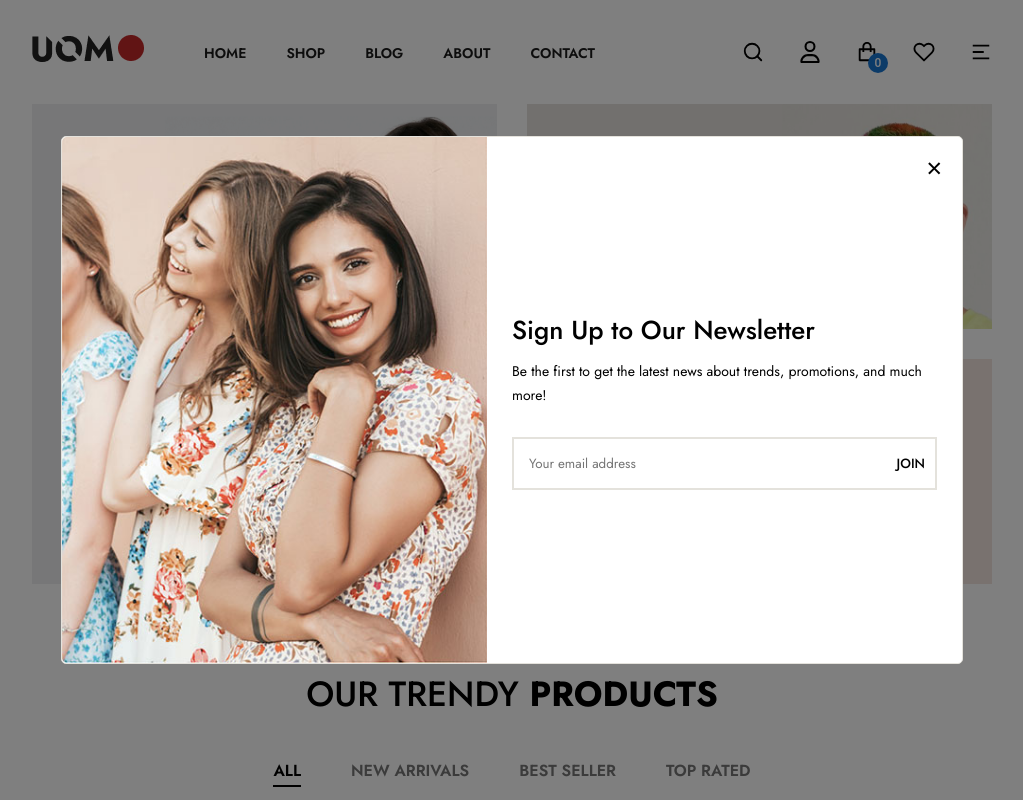
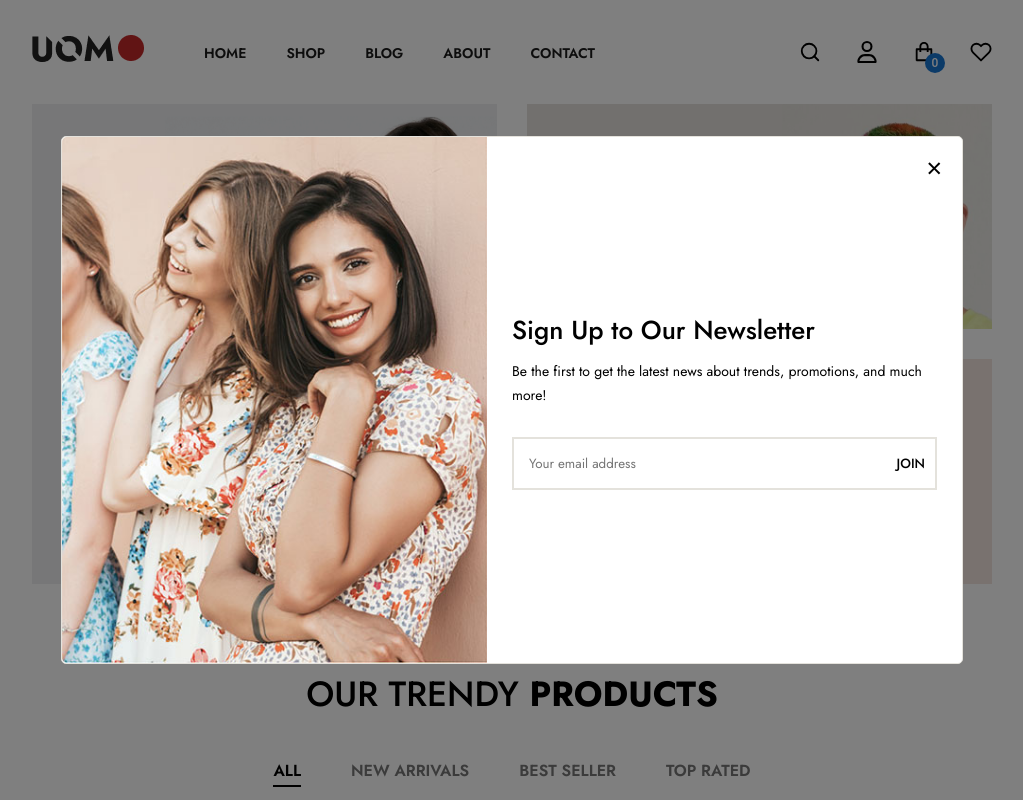
Before and after one commit to sunrisedev99/summer-ecommerce--react, a React (Create React App) app: page / in a window 1280 px wide. Shown: the top 800 px of the page, without its empty margins (128-1151 px from the left). Built offline with nearby package versions, Linux system fonts and the light colour scheme.

Commit message:
"Comment out RiMenu2Line icon in Navbar component"

```diff
--- a/src/Components/Header/Navbar.jsx
+++ b/src/Components/Header/Navbar.jsx
@@ -81,7 +81,7 @@ const Navbar = () => {
             </Badge>
           </Link>
           <FiHeart size={22} />
-          <RiMenu2Line size={22} />
+          {/* <RiMenu2Line size={22} /> */}
         </div>
       </nav>
 
```
